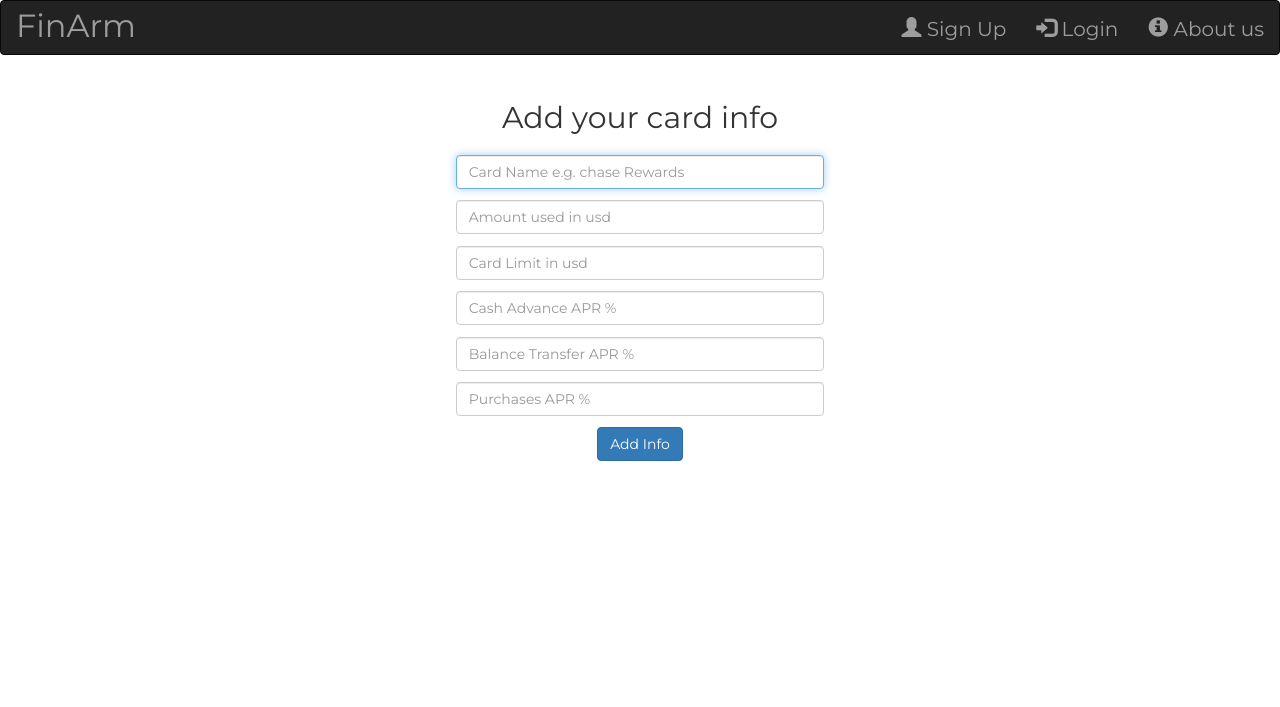
After one commit to iamSampath/finarm, a Flask app: page /addfininfo in a window 1280 px wide. The commit adds this page. Shown: the top 707 px of the page. Run offline with Flask 2, Linux system fonts and the light colour scheme; some libraries are stand-ins or nearby versions.

Commit message:
Included Finadd info and Analysis page

```diff
--- a/app.py
+++ b/app.py
@@ -101,6 +101,49 @@ def register():
 def aboutus():
     return render_template("aboutus.html")
 
+@app.route("/addfininfo", methods=["GET","POST"])
+def addfininfo():
+    if request.method=="POST":
+        cardname = request.form.get("cardname")
+        amountused = request.form.get("amountused")
+        limit = request.form.get("limit")
+        cashapr = request.form.get("cashapr")
+        baltranapr = request.form.get("baltranapr")
+        purchaseapr = request.form.get("purchaseapr")
+        username = session["username"]
+
+        if not cardname or cardname == None:
+            print("Error in cardname")
+            return render_template("errorpage.html")
+        elif not amountused or amountused == None:
+            print("Error in amount used")
+            return render_template("errorpage.html")
+        elif not limit or limit == None:
+            print("Error in Limit")
+            return render_template("errorpage.html")
+        elif not cashapr or cashapr == None:
+            print("Error in Cashapr")
+            return render_template("errorpage.html")
+        elif not baltranapr or baltranapr == None:
+            print("Error in Baltranapr")
+            return render_template("errorpage.html")
+        elif not purchaseapr or purchaseapr == None:
+            print("Error in purchaseapr")
+            return render_template("errorpage.html")
+        else:
+            db=sqlite3.connect(fdrct + "///finarm.db")
+            cur = db.cursor()
+            query1 = "INSERT INTO fininfo(ccname,ccused,cclimit,cashapr,balapr,purapr,username) VALUES('{ccn}','{ccu}','{ccl}','{capr}','{blapr}','{purapr}','{usrnm}')".format(ccn=cardname,ccu=amountused,ccl=limit,capr=cashapr,blapr=baltranapr,purapr=purchaseapr,usrnm=username)
+            cur.execute(query1)
+            db.commit()
+    else:
+        return render_template("finadd.html")
+
+    return render_template("finadd.html")
+
+@app.route("/analysis")
+def analysis():
+    return render_template("analysis.html")
 
 @app.route("/logout")
 def logout():
--- a/static/style.css
+++ b/static/style.css
@@ -24,3 +24,15 @@ body{
 .pad10{
   padding: 0.5%;
 }
+
+a
+{
+color: white;
+text-decoration: none;
+}
+
+a:hover
+{
+  color: white;
+  text-decoration: none;
+}
--- /dev/null
+++ b/templates/finadd.html
@@ -0,0 +1,34 @@
+{% extends "layout.html" %}
+{% block title %}
+    Add details
+{% endblock %}
+
+{% block main %}
+
+<h2 align="center" class="pad10"> Add your card info </h2>
+<form action="/addfininfo" method="post">
+    <div class="col-lg-4 col-lg-offset-4 col-md-4 col-md-offset-4 col-sm-6 col-sm-offset-3 col-xs-12 pad10">
+        <input autocomplete="off" autofocus class="form-control" id="cardname" name="cardname" placeholder="Card Name e.g. chase Rewards" type="text">
+    </div>
+    <div class="col-lg-4 col-lg-offset-4 col-md-4 col-md-offset-4 col-sm-6 col-sm-offset-3 col-xs-12 pad10">
+        <input autocomplete="off" autofocus class="form-control" id="amountused" name="amountused" placeholder="Amount used in usd" type="text">
+    </div>
+  <div class="col-lg-4 col-lg-offset-4 col-md-4 col-md-offset-4 col-sm-6 col-sm-offset-3 col-xs-12 pad10">
+      <input autocomplete="off" autofocus class="form-control" id="limit" name="limit" placeholder="Card Limit in usd" type="text">
+  </div>
+  <div class="col-lg-4 col-lg-offset-4 col-md-4 col-md-offset-4 col-sm-6 col-sm-offset-3 col-xs-12 pad10">
+      <input class="form-control mx-auto w-auto" id="cashapr" name="cashapr" placeholder="Cash Advance APR %" type="text">
+  </div>
+  <div class="col-lg-4 col-lg-offset-4 col-md-4 col-md-offset-4 col-sm-6 col-sm-offset-3 col-xs-12 pad10">
+    <input class="form-control mx-auto w-auto" id="baltranapr" name="baltranapr" placeholder="Balance Transfer APR %" type="text">
+  </div>
+  <div class="col-lg-4 col-lg-offset-4 col-md-4 col-md-offset-4 col-sm-6 col-sm-offset-3 col-xs-12 pad10">
+    <input class="form-control mx-auto w-auto" id="purchaseapr" name="purchaseapr" placeholder="Purchases APR %" type="text">
+  </div>
+  <div align="center" class="col-lg-4 col-lg-offset-4 col-md-4 col-md-offset-4 col-sm-6 col-sm-offset-3 col-xs-12 pad10">
+    <button class="btn btn-primary" type="submit" align="center">Add Info</button>
+</div>
+
+</form>
+
+{% endblock %}
--- a/templates/layout.html
+++ b/templates/layout.html
@@ -19,8 +19,8 @@
             </div>
             {% if session["username"] %}
               <ul class="nav navbar-nav navbar-right">
-                <li><a href="#"><span class="glyphicon glyphicon-th-list"></span>Add Fin Info </a></li>
-                <li><a href="#"><span class="glyphicon glyphicon-signal"></span> Analysis </a></li>
+                <li><a href="{{ url_for('addfininfo') }}"><span class="glyphicon glyphicon-th-list"></span>Add Fin Info</a></li>
+                <li><a href="{{ url_for('analysis') }}"><span class="glyphicon glyphicon-signal"></span> Analysis </a></li>
                 <li><a href="{{ url_for('logout') }}"><span class="glyphicon glyphicon-log-out"></span> Logout</a></li>
              </ul>
             {% else %}
@@ -29,7 +29,6 @@
                 <li><a href="{{ url_for('login') }}"><span class="glyphicon glyphicon-log-in"></span> Login</a></li>
                 <li><a href="{{ url_for('aboutus') }}"><span class="glyphicon glyphicon-info-sign"></span> About us</a></li>
               </ul>
-
             {% endif %}
           </div>
         </nav>
```
Also changed, not shown: Tables.txt (+14 -1 lines), templates/analysis.html (added, +10 -0 lines), templates/homepage.html (+8 -0 lines), finarm.db, 2 other files.
